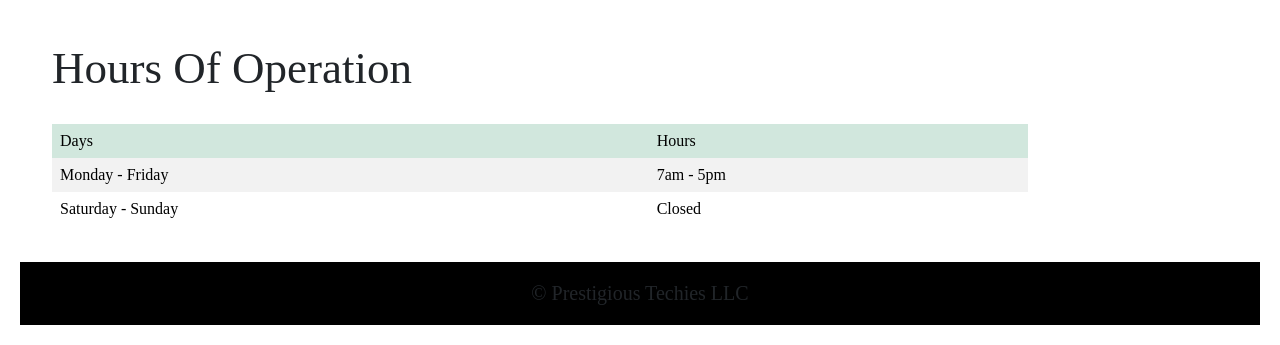
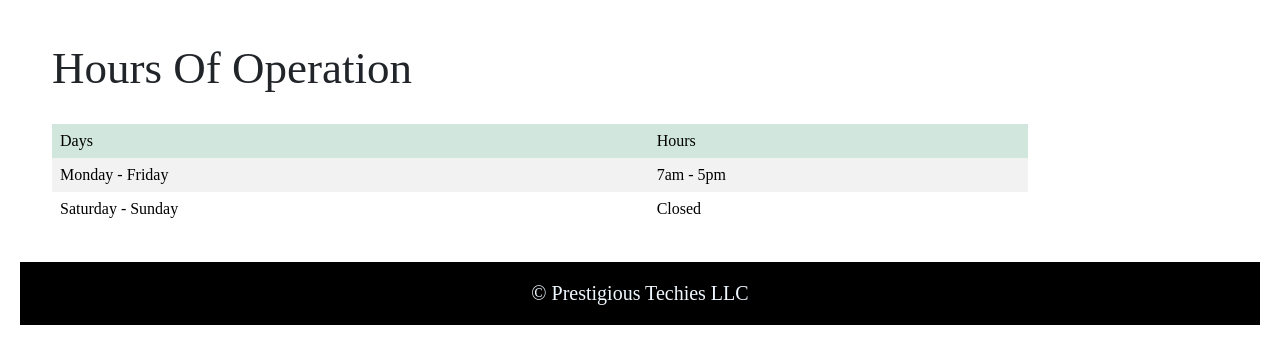
Before and after one commit to 90541102817/90541102817.github.io, a plain HTML site: page final-project/index.html in a window 1280 px wide. Shown: the part 4471-4816 px from the top of the page. Drawn offline with nearby package versions, Linux system fonts and the light colour scheme.

Commit message:
Update index.html

```diff
--- a/final-project/index.html
+++ b/final-project/index.html
@@ -285,6 +285,6 @@
         <script src="https://cdn.jsdelivr.net/npm/bootstrap@5.3.1/dist/js/bootstrap.bundle.min.js" integrity="sha384-HwwvtgBNo3bZJJLYd8oVXjrBZt8cqVSpeBNS5n7C8IVInixGAoxmnlMuBnhbgrkm" crossorigin="anonymous"></script>
     </body>
     <footer >
-            <p class="text-center " > &copy; Prestigious Techies LLC </p>
+            <p class="text-center foot" > &copy; Prestigious Techies LLC </p>
     </footer>
 </html>
```
